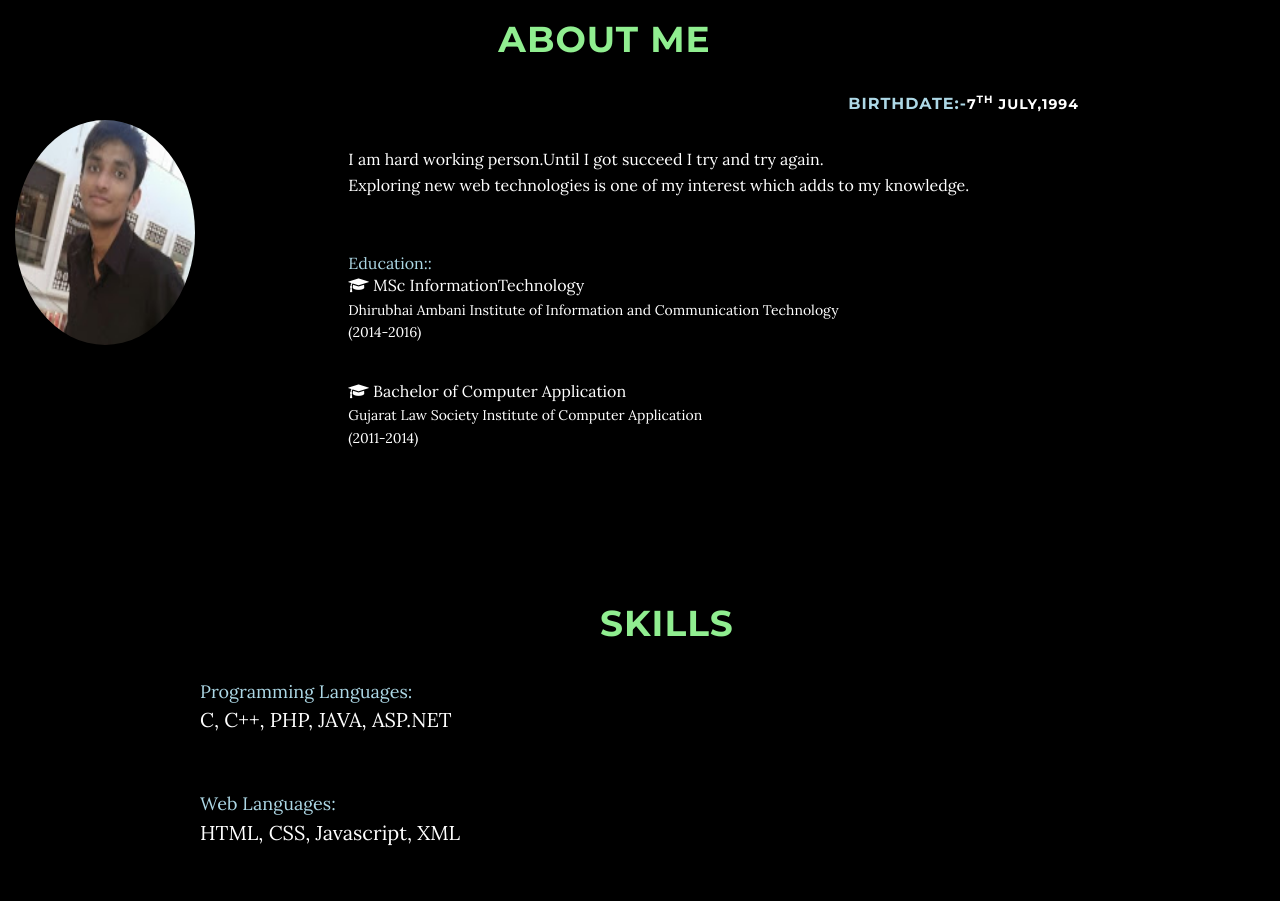
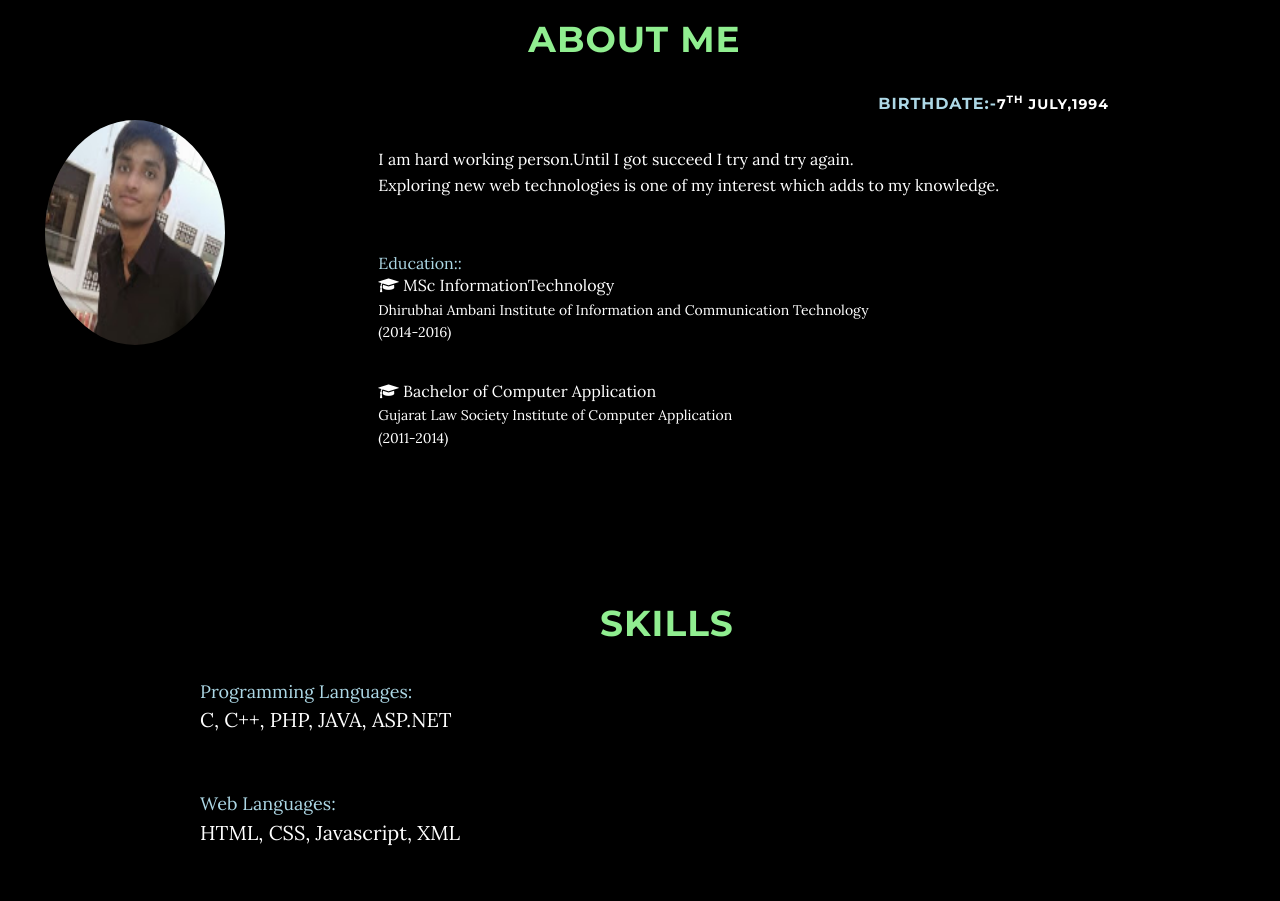
Before and after one commit to SubhamAgrawal/SubhamAgrawal.github.io, a plain HTML site: page index.html in a window 1280 px wide. Shown: the part 840-1741 px from the top of the page. Drawn offline with Linux system fonts and the light colour scheme; some packages are replaced by stand-ins of ours.

Commit message:
Update index.html

```diff
--- a/index.html
+++ b/index.html
@@ -65,7 +65,7 @@
 		<table    style="border: 0px solid gray;height:60px;width:1000px;">
 		<tr>
 		<td>
-			<img src="img/shubham.jpg" style="margin-left:30px" class="cr"></img><br/><br/><br/>
+			<img src="img/shubham.jpg" style="margin-left:60px" class="cr"></img><br/><br/><br/>
 		</td>
 		<td>
             <div class="col-lg-8 col-lg-offset-2" style="font-size:16px;">
```
